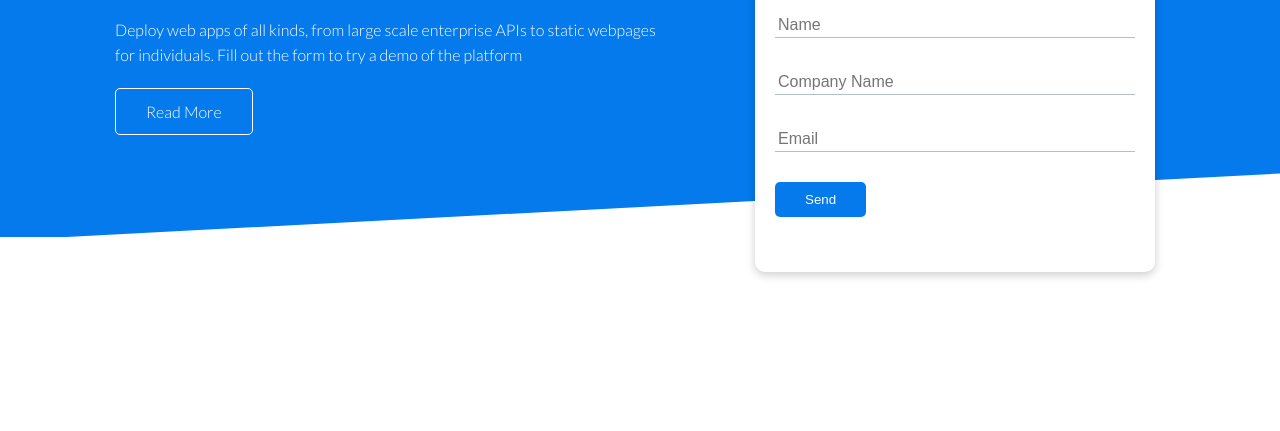
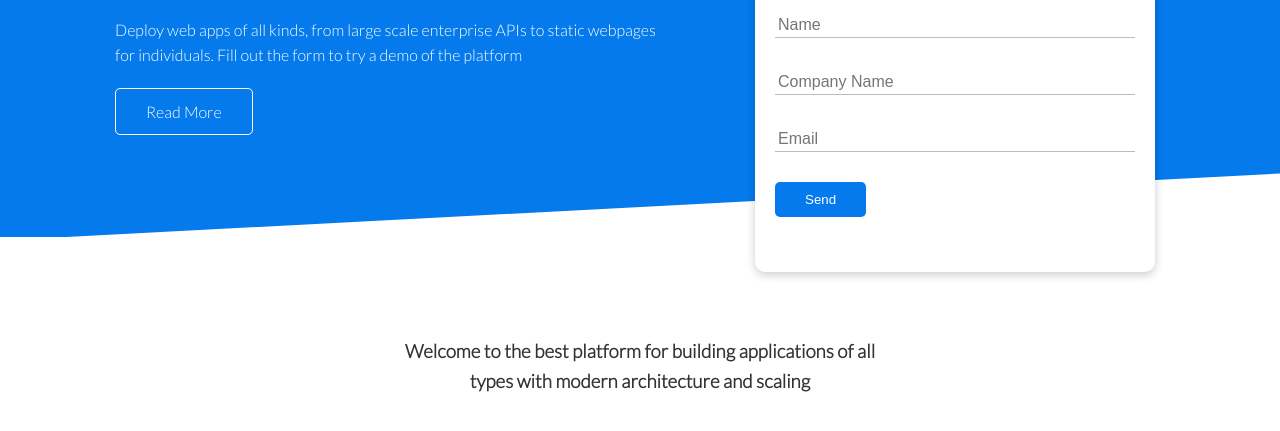
Before and after one commit to Mynameisyomi/webtutorial, a plain HTML site: page Index.html in a window 1280 px wide. Shown: the part 233-664 px from the top of the page. Drawn offline with Linux system fonts and the light colour scheme.

Commit message:
added h3

```diff
--- a/Index.html
+++ b/Index.html
@@ -51,6 +51,8 @@
 			</div>
 		</div>
 	</div>
+	<h3> Welcome to the best platform for building applications of all types with modern architecture and scaling</h3>
+
 </body>
 
 </html>
--- a/Style.css
+++ b/Style.css
@@ -29,6 +29,11 @@ p{
 }
 img{
     width: 100%;
+}
+h3{
+    padding: 100px 0;
+    text-align: center;
+    margin: 0 400px;
 }
 
 /*navbar*/
```
